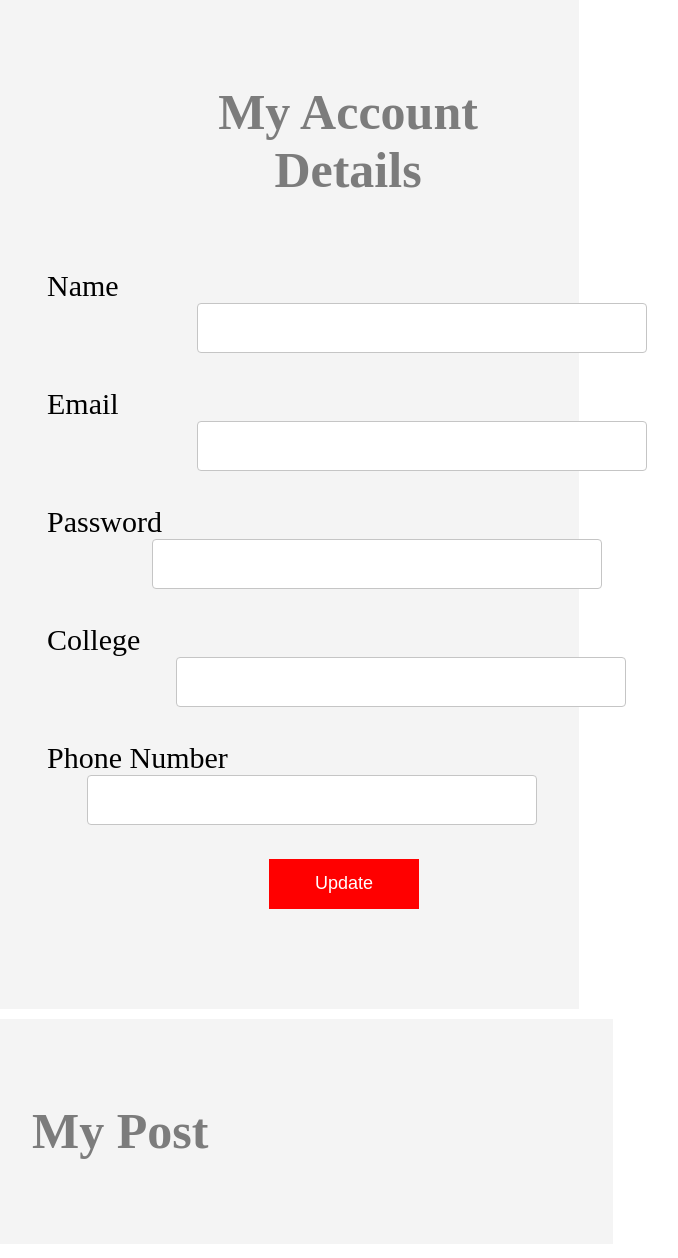
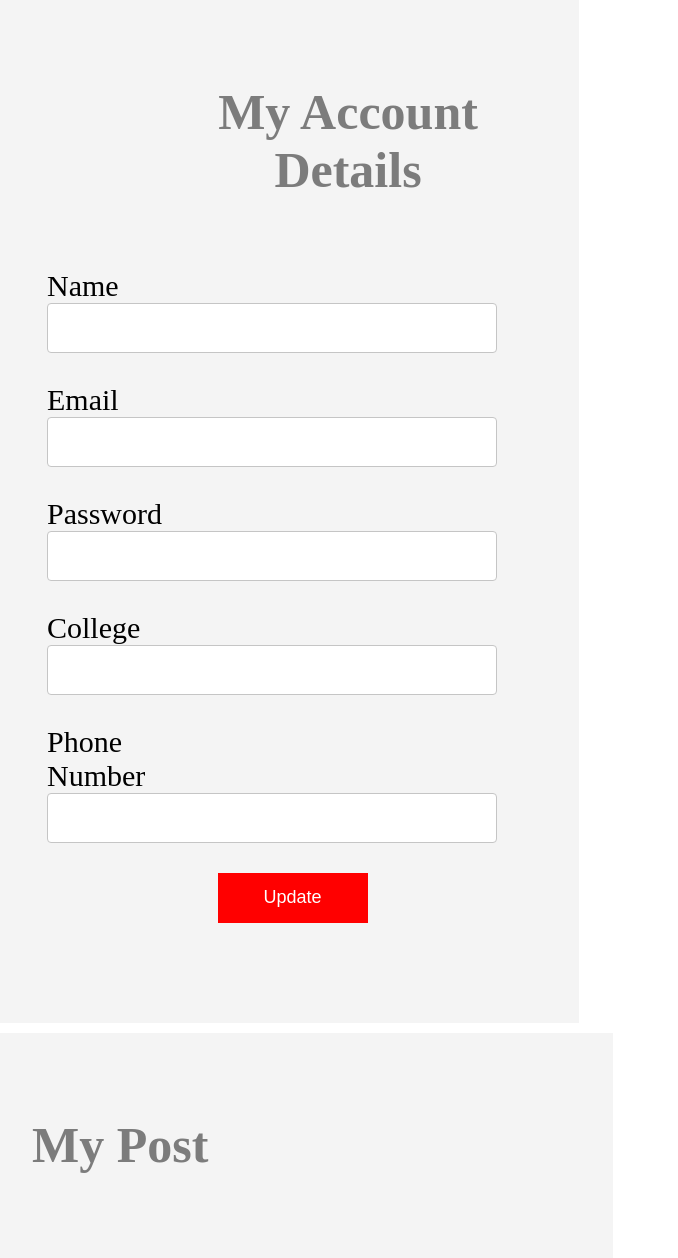
Before and after one commit to srinjan-ghosh/ungineering_social, a PHP site: page /dashboard.php in a window 1280 px wide. Shown: the part 141-1399 px from the top of the page, without its empty margins (83-761 px from the left). Before the commit the page ends 1300 px from the top, so only its background shows below. Run offline with PHP 8.4, Linux system fonts and the light colour scheme; data that the repository does not hold is empty.

Commit message:
changes in dashboard

```diff
--- a/css/dashboard.css
+++ b/css/dashboard.css
@@ -1,23 +1,22 @@
 input[type="email"]{
-    margin-left: 150px;
     height: 50px;
     width: 450px;
     border: #c5c5c5 1px solid;
     border-radius: 4px;
+    display: inline-block;
 }
 
 input[type="password"]{
-    margin-left: 105px;
     height: 50px;
     width: 450px;
     border: #c5c5c5 1px solid;
     border-radius: 4px;
+    display: inline-block;
 }
 
 input[type="submit"]{
     background-color: #ff0000;
     color: #ffffff;
-    margin-left: 222px;
     height: 50px;
     width: 150px;
     border: none;
@@ -25,6 +24,7 @@ input[type="submit"]{
     padding-right: 30px;
     padding-left: 30px;
     margin-bottom: 20px;
+    display: inline-block;
 }
 
 body{
@@ -39,6 +39,11 @@ button{
     padding: 5px 30px 5px 30px;
     width: 150px;
 }
+
+#form-field{
+    margin-bottom: 30px;
+}
+
 
 /* .banner{
     margin-right: 100px;
@@ -94,6 +99,8 @@ button{
     padding: 25px 50px 25px 50px;
     font-size: 18px;
     width: 90%;
+    border: rgba(124,124,124,0.5) solid 1px;
+    border-radius: 4px;
 }
 
 #logout-btn{
@@ -115,28 +122,28 @@ button{
     color: #7c7c7c;
 }
 
-#name{
-    margin-left: 150px;
+#name-field{
     height: 50px;
     width: 450px;
     border: #c5c5c5 1px solid;
     border-radius: 4px;
+    display: inline-block;
 }
 
 #college{
-    margin-left: 129px;
     height: 50px;
     width: 450px;
     border: #c5c5c5 1px solid;
     border-radius: 4px;
+    display: inline-block;
 }
 
 #phn-no{
-    margin-left: 40px;
     height: 50px;
     width: 450px;
     border: #c5c5c5 1px solid;
     border-radius: 4px;
+    display: inline-block;
 }
 
 #post-heading{
@@ -157,6 +164,13 @@ button{
     margin-top: 70px;
 }
 
+#form-tag{
+    display: inline-block;
+    margin: 0px;
+    margin-right: 50px;
+    width: 25%
+}
+
 img{
     width: 200px;
     height: 120px;
--- a/dashboard.php
+++ b/dashboard.php
@@ -27,6 +27,8 @@
         if(!mysqli_query($conn, $sql)){
             die("Error: ". $sql . "<br/>". mysqli_error($conn));
         }
+        header("Location:dashboard.php");
+        exit;
     }
 
 
@@ -53,19 +55,31 @@
                 <!-- my dashboard
                 logout button -->
                 <p id= "dashboard"><strong>My Dashboard</strong></p>
-                <button id="logout-btn">Logout</button>
+                <a href="dashboard_logout.php"><button id="logout-btn">Logout</button></a>
             </div>
         </div>
         <div class="body">
             <div class="account-details">
                 <h1 id="account-heading">My Account Details</h1>
                 <form class="form" method="post" action="dashboard.php">
-                    Name<input type="text" id="name" name="name" value="<?php echo $row['name']?>"/><br/><br>
-                    Email<input type="email" name="email" value="<?php echo $row['email']?>"/><br/><br>
-                    Password<input type="password" name="password" value="<?php echo $row['password']?>"/><br/><br>
-                    College<input type="text" id="college" name="college" value="<?php echo $row['collage']?>"/><br/><br>
-                    Phone Number<input type="text" id="phn-no" name="phone-number" value="<?php echo $row['phone_number']?>"/><br/><br>
-                    <input type="submit" name="submit" value="Update">
+                    <div id="form-field">
+                        <p id="form-tag">Name</p><input type="text" id="name-field" name="name" value="<?php echo $row['name']?>"/>
+                    </div>
+                    <div id="form-field">
+                        <p id="form-tag">Email</p><input type="email" name="email" value="<?php echo $row['email']?>"/>
+                    </div>
+                    <div id="form-field">
+                        <p id="form-tag">Password</p><input type="password" name="password" value="<?php echo $row['password']?>"/>
+                    </div>
+                    <div id="form-field">
+                        <p id="form-tag">College</p><input type="text" id="college" name="college" value="<?php echo $row['collage']?>"/>
+                    </div>
+                    <div id="form-field">
+                        <p id="form-tag">Phone Number</p><input type="text" id="phn-no" name="phone-number" value="<?php echo $row['phone_number']?>"/>
+                    </div>
+                    <div>
+                        <p id="form-tag"></p><input type="submit" name="submit" value="Update">
+                    </div>
                 </form>
             </div>
             <div class="post">
```
Also changed, not shown: dashboard_logout.php (added, +7 -0 lines).
